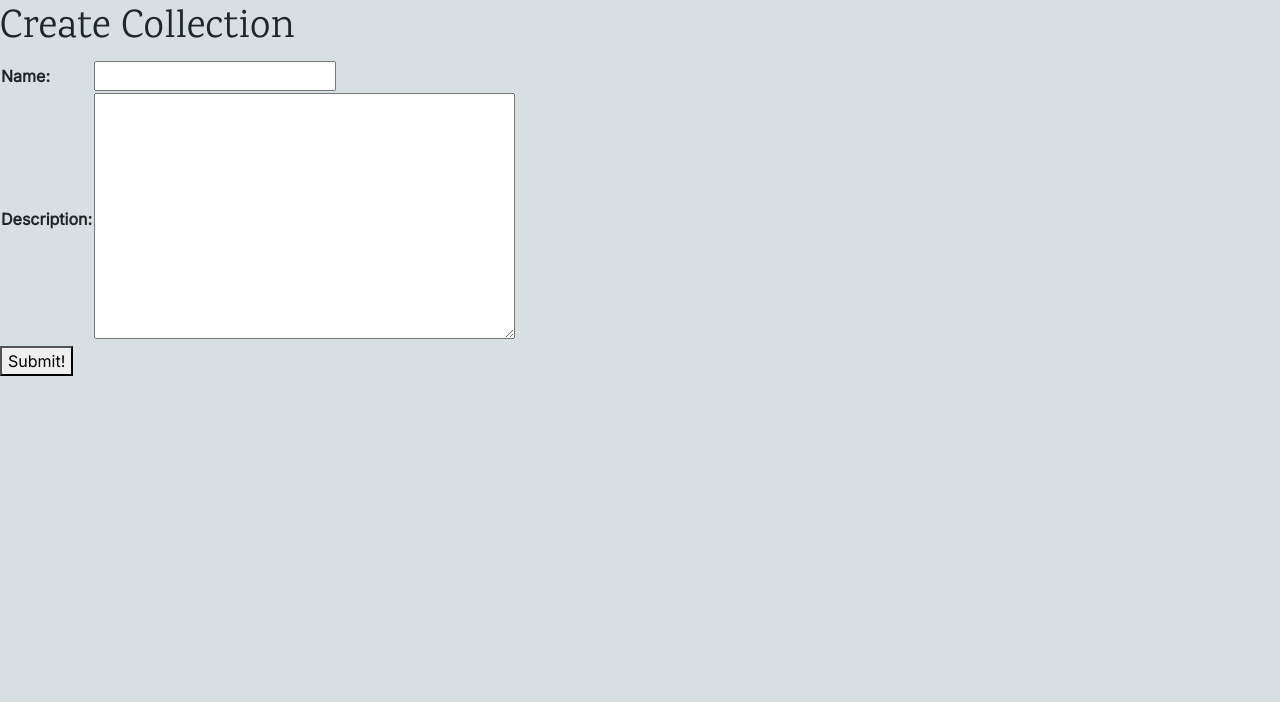
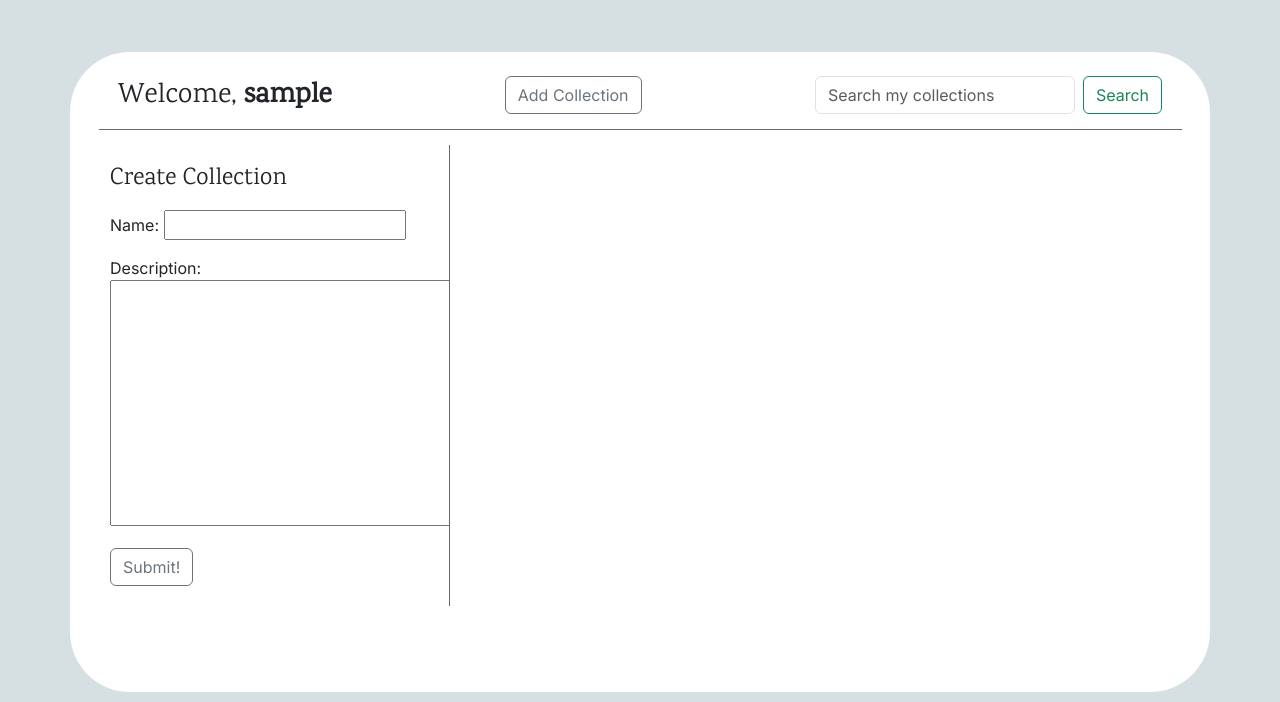
Before and after one commit to AbigailDawson/notealong, a Django app: page /collections/create/ in a window 1280 px wide. Shown: the part 98-800 px from the top of the page. Run offline with Django 4.2, Linux system fonts and the light colour scheme; the visitor is signed in with stand-in values (Sample User, id 1).

Commit message:
Update styling for collection form, add delete confirmation form, add links to update and delete on collection

```diff
--- a/main_app/templates/base_user.html
+++ b/main_app/templates/base_user.html
@@ -29,6 +29,8 @@
                     <p class="card-text mt-2">{{ collection.description }}</p>
 
                     <a href="{% url 'detail' collection.id %}">Details</a>
+                    <a href="{% url 'collections_update' collection.id %}">Update</a>
+                    <a href="{% url 'collections_delete' collection.id %}">Delete</a>
                 </div>
             {% endfor %}
             </div>
--- a/main_app/templates/main_app/collection_form.html
+++ b/main_app/templates/main_app/collection_form.html
@@ -1,23 +1,18 @@
-{% extends 'base.html' %}
+{% extends 'base_user.html' %}
 
-{% block content %}
-
+{% block left %}
+  <div class="d-flex flex-column">
     {% if object %}
-  <h1>Edit <span>{{ object.name }}</span></h1>
+      <h4>Edit <span>{{ object.name }}</span></h4>
       {% else %}
-  <h1>Create Collection</h1>
+        <h4 class="mb-3">Create Collection</h4>
     {% endif %}
-
-
-<!-- Leaving the action empty makes the form post to the same url used to display it -->
     <form action="" method="POST">
-  <!-- Django requires the following for security purposes -->
       {% csrf_token %}
       <table>
-    <!-- Render the inputs inside of <tr>s & <td>s -->
-    {{ form.as_table }}
+        {{ form.as_p }}
       </table>
-  <button type="submit">Submit!</button>
+      <button class="btn btn-outline-secondary btn-md" type="submit">Submit!</button>
     </form>
-
+  </div>
 {% endblock %}
```
Also changed, not shown: main_app/templates/main_app/collection_delete_form.html (added, +11 -0 lines). Lines whose indentation alone changed are shown as unchanged.
